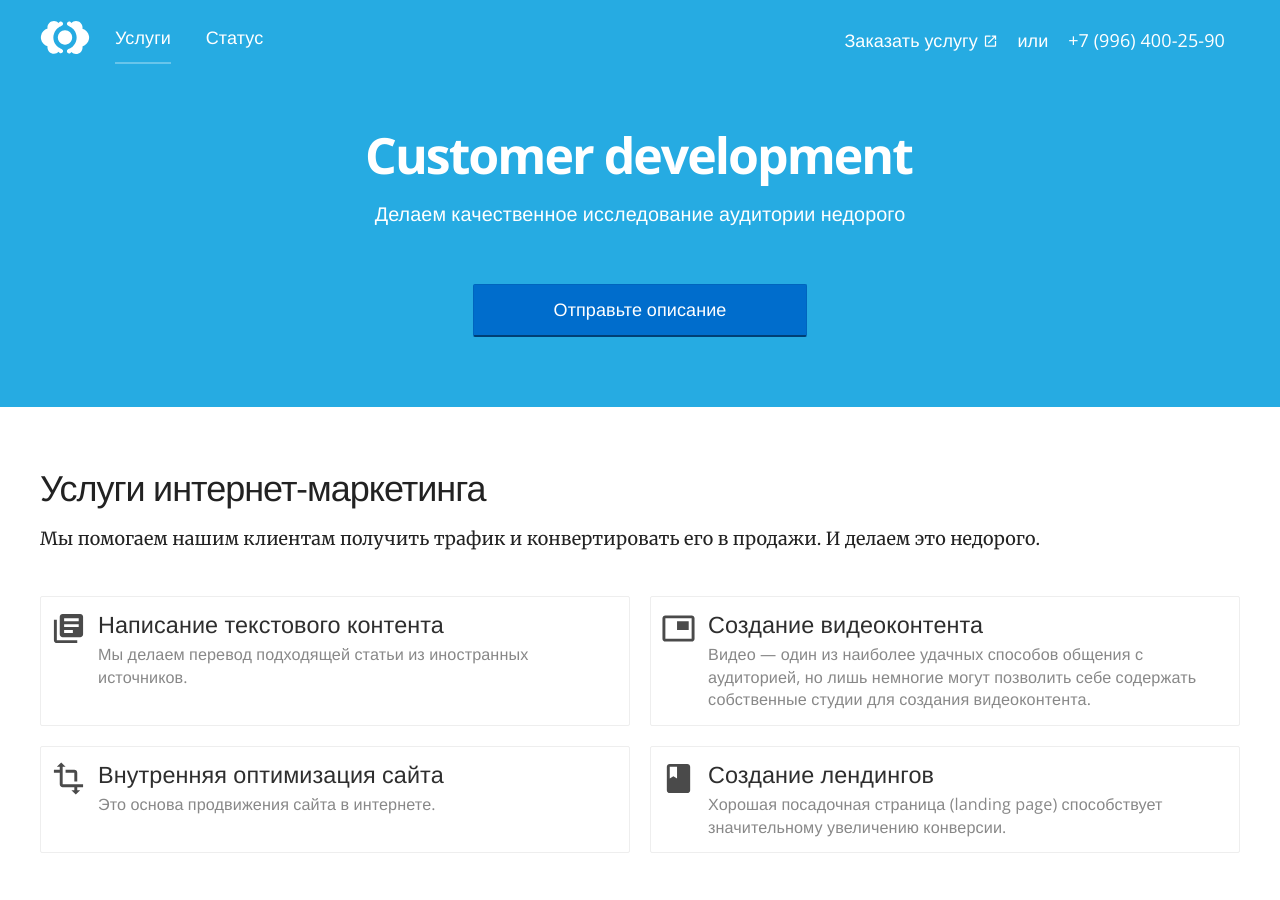
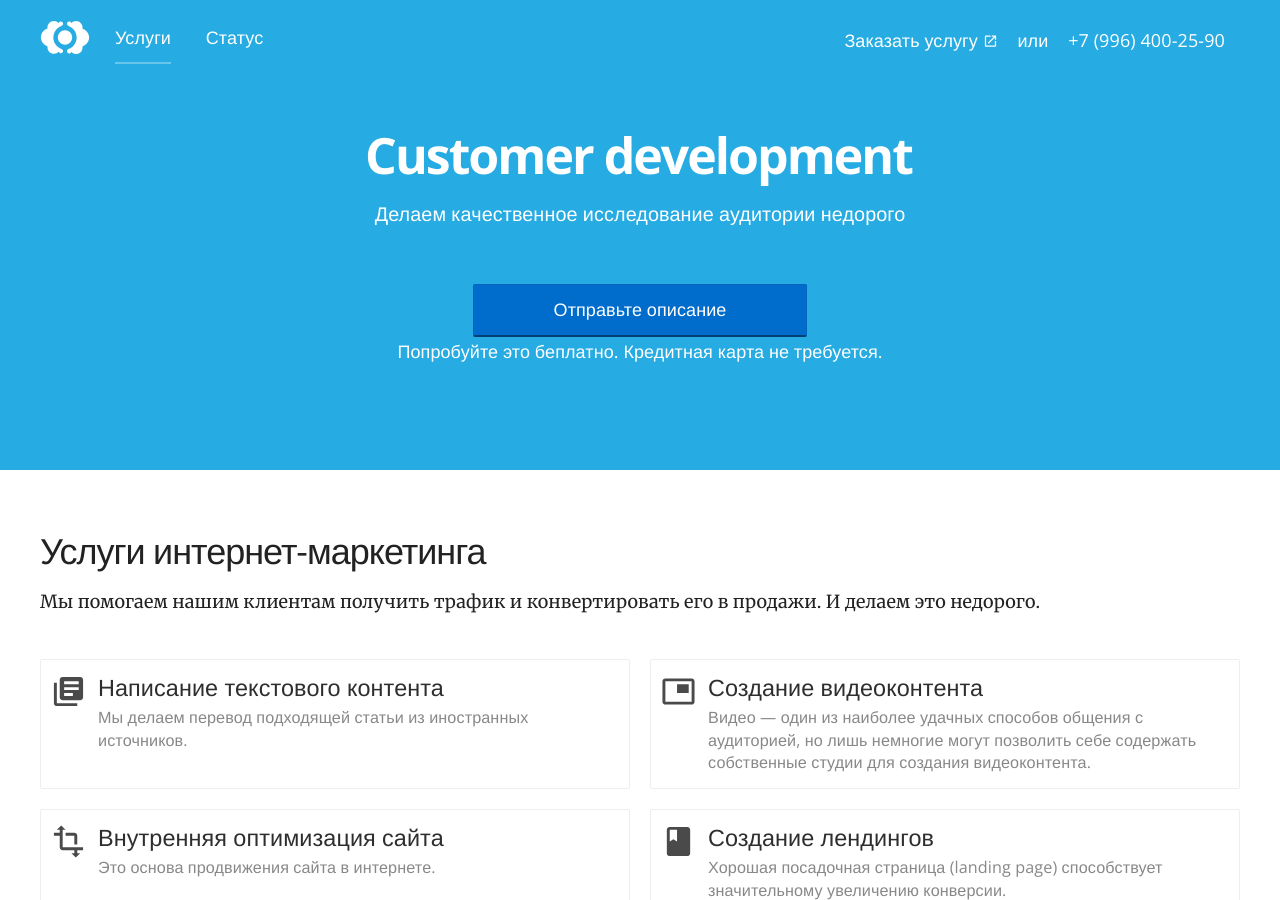
Before and after one commit to RakhimyanTim/digital-marketing.github.io, a Jekyll site: the page built from index.html, in a window 1280 px wide and 900 px high. Built offline with Jekyll 4.4.1, drawn with Linux system fonts in a browser that asks for light colours; nearby versions of some CDN libraries.

Commit message:
Updated '_includes/search.html' via CloudCannon

```diff
--- a/_includes/search.html
+++ b/_includes/search.html
@@ -1,3 +1,4 @@
 <form action="{{ site.baseurl }}/search/" method="get">
 	<div><a href="#" class="btn btn-large btn-primary sign-up">Отправьте описание</a></div>
+	<p>Попробуйте это беплатно. Кредитная карта не требуется.</p>
 </form>
```
